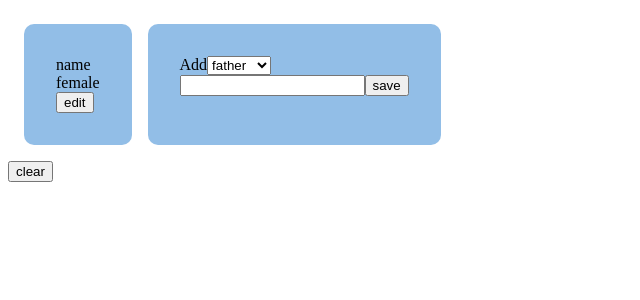
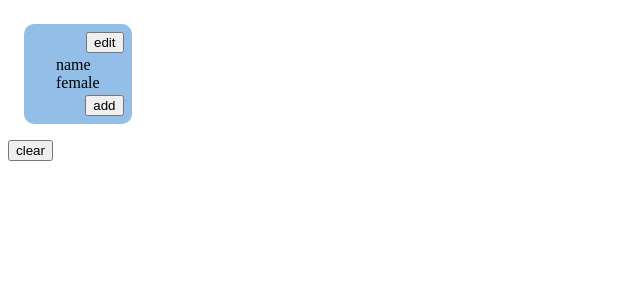
Before and after one commit to NiceSlice/ngx-family-tree, an Angular app: page / in a window 1280 px wide. Shown: the top 300 px of the page, without its empty margins (0-640 px from the left). Built offline with nearby package versions, Linux system fonts and the light colour scheme.

Commit message:
add `edit` and `add` person tabs

```diff
--- a/src/app/components/Person/index.html
+++ b/src/app/components/Person/index.html
@@ -3,28 +3,26 @@
     <div>{{ role }}</div>
     <div>{{ person?.name }}</div>
     <div>{{ person?.sex }}</div>
-    <button *ngIf="selected" (click)="_editable = !_editable">edit</button>
   </div>
 
   <div *ngIf="selected" class="selected-person">
-    <div class="person-info">
-      <div *ngIf="!_editable">
+    <div class="person-info person-info-selected">
+      <button (click)="_editPersonTab = !_editPersonTab; _addPersonTab = false" class="edit-button">edit</button>
+      <button (click)="_addPersonTab = !_addPersonTab; _editPersonTab = false" class="add-button">add</button>
       <div>{{ person?.name }}</div>
       <div>{{ person?.sex }}</div>
-        <button *ngIf="selected" (click)="_editable = !_editable">edit</button>
     </div>
 
-      <div *ngIf="_editable">
+    <div *ngIf="_editPersonTab" class="person-tab">
       <input #nameInput [value]="person?.name" />
       <select #sexInput [value]="person?.sex">
         <option>male</option>
         <option>female</option>
       </select>
-        <button (click)="_editable = !_editable; _changeInfo({ name: nameInput.value, sex: sexInput.value })">save</button>
-      </div>
+      <button (click)="_editPersonTab = !_editPersonTab; _changeInfo({ name: nameInput.value, sex: sexInput.value })">save</button>
     </div>
 
-    <div class="add-person">
+    <div *ngIf="_addPersonTab" class="person-tab">
       <div>
         <span>Add</span>
         <select #newPersonRole>
@@ -35,7 +33,7 @@
       </div>
       <div>
         <input #newPersonNameInput />
-        <button (click)="_addPerson({ name: newPersonNameInput. value, role: newPersonRole.value })">save</button>
+        <button (click)="_addPerson({ name: newPersonNameInput.value, role: newPersonRole.value })">save</button>
       </div>
     </div>
   </div>
--- a/src/app/components/Person/index.ts
+++ b/src/app/components/Person/index.ts
@@ -14,7 +14,8 @@ export class PersonComponent {
   public role?: string;
   @Input()
   public selected = false;
-  public _editable = false;
+  public _editPersonTab = false;
+  public _addPersonTab = false;
 
   constructor(private _personTracking: PersonTracking) {}
 
--- a/src/app/components/Person/style.scss
+++ b/src/app/components/Person/style.scss
@@ -22,7 +22,22 @@
   .selected-person {
     display: flex;
 
-    .add-person {
+    .person-info-selected {
+      position: relative;
+
+      .edit-button {
+        position: absolute;
+        top: 0.5rem;
+        right: 0.5rem;
+      }
+      .add-button {
+        position: absolute;
+        bottom: 0.5rem;
+        right: 0.5rem;
+      }
+    }
+
+    .person-tab {
       background-color: rgb(146, 190, 231);
       padding: 2rem;
       border-radius: 10px;
```
Lines whose indentation alone changed are shown as unchanged.
